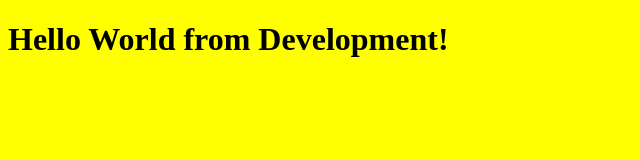
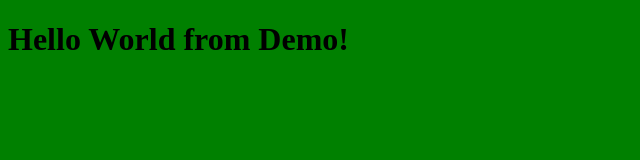
Before and after one commit to evekhm/ApplicationA, a plain HTML site: page www/data/index.html in a window 1280 px wide. Shown: the whole page, without its empty margins (0-640 px from the left). Drawn offline with Linux system fonts and the light colour scheme.

Commit message:
Update www/data/index.html

```diff
--- a/www/data/index.html
+++ b/www/data/index.html
@@ -4,9 +4,9 @@
   <title>Hello nginx</title>
   <meta charset="utf-8" />
 </head>
-<body style="background-color:yellow;">
+<body style="background-color:green;">
 <h1>
-  Hello World from Development!
+  Hello World from Demo!
 </h1>
 </body>
 </html>
```
